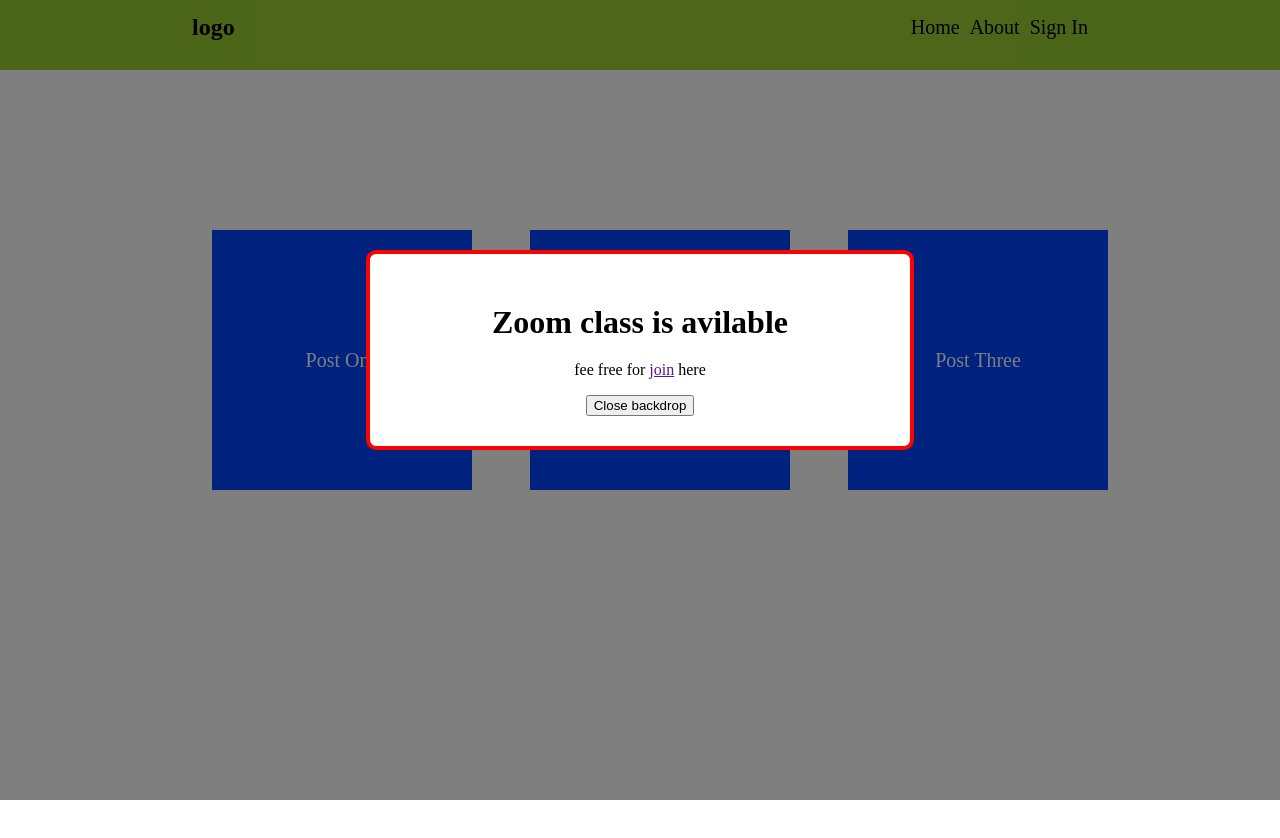
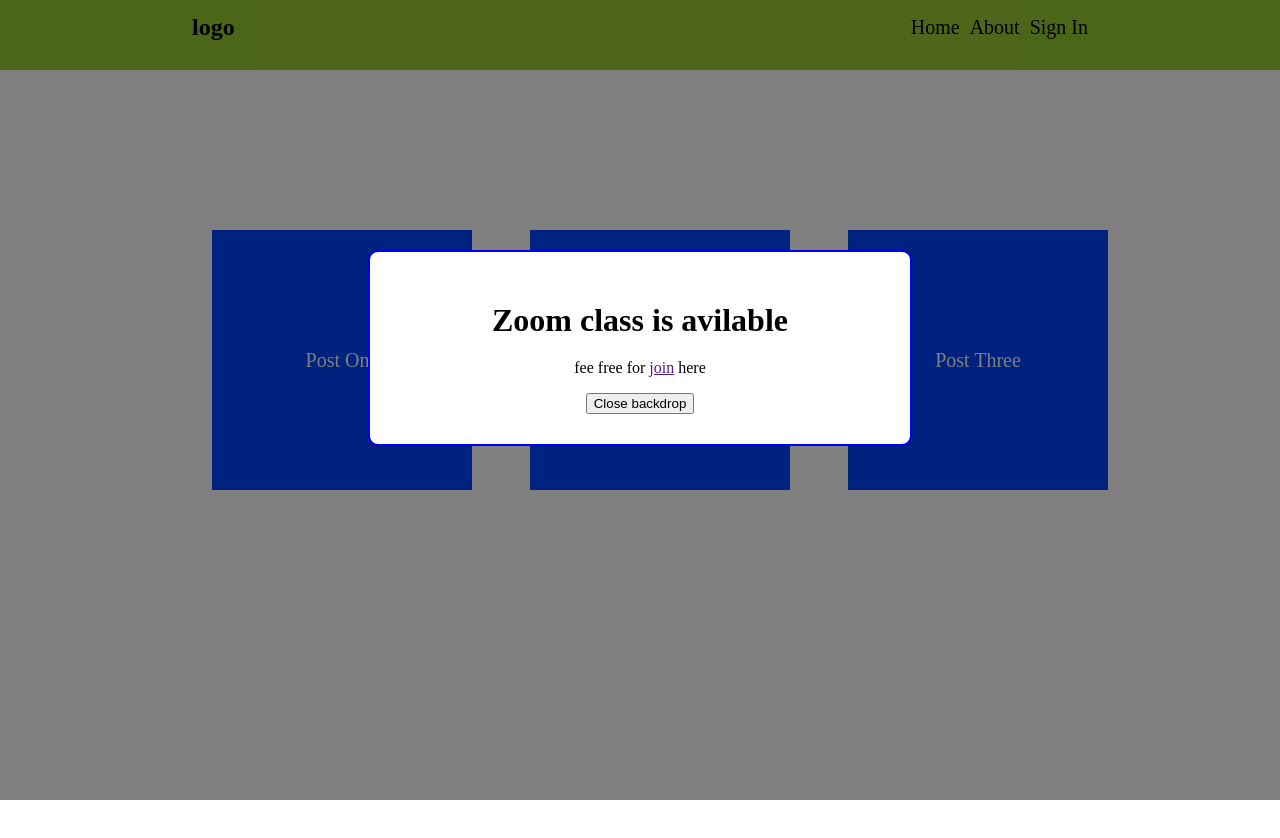
Before and after one commit to demacc/spa-react, a React (Create React App) app: page / in a window 1280 px wide. Both pictures are taken after a click on the item "Sign In". Shown: the top 838 px of the page. Built offline with nearby package versions, Linux system fonts and the light colour scheme.

Commit message:
dynamicClassNae

```diff
--- a/src/App.js
+++ b/src/App.js
@@ -29,7 +29,7 @@ function App() {
       <Navbar setModal={setModal} />
       <PostList posts={posts} />
       {showModal && (
-        <Modal danger>
+        <Modal>
           <h1>Zoom class is avilable</h1>
           <p>
             fee free for <a href="">join</a> here
--- a/src/components/Modal/index.css
+++ b/src/components/Modal/index.css
@@ -18,3 +18,10 @@
 .modal h1{
     margin: 20px;
 }
+
+.modal-backdrop .border-red {
+    border: 2px solid red;
+}
+.modal-backdrop .border-blue {
+    border: 2px solid blue;
+}
--- a/src/components/Modal/index.js
+++ b/src/components/Modal/index.js
@@ -2,18 +2,12 @@ import React from "react";
 import "./index.css";
 import ReactDom from "react-dom";
 
-export default function Modal({ children, danger }) {
+export default function Modal({ children, danger = false }) {
+  let className = danger ? "border-red" : "border-blue";
+
   return ReactDom.createPortal(
     <div className="modal-backdrop">
-      <div
-        className="modal"
-        style={{
-          border: "4px solid",
-          borderColor: danger ? "red" : "blue",
-        }}
-      >
-        {children}
-      </div>
+      <div className={`modal ${className}`}>{children}</div>
     </div>,
     document.getElementById("modal")
   );
```
